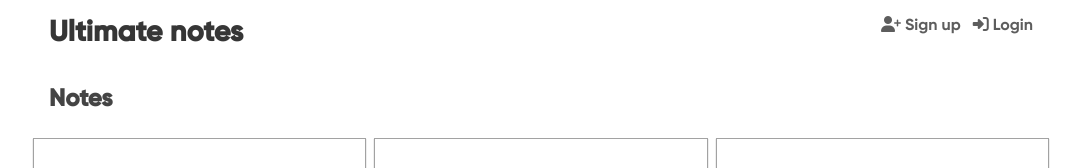
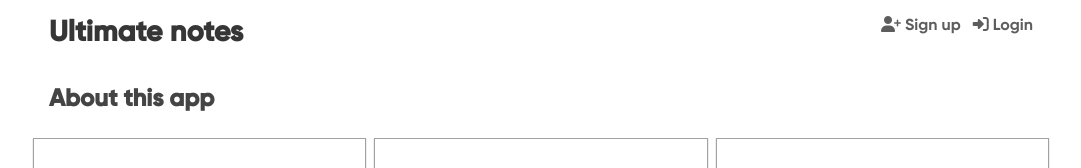
Before and after one commit to arvikonoha/todo-app-styling, a plain HTML site: page index.html in a window 1280 px wide. Shown: the top 168 px of the page, without its empty margins (95-1176 px from the left). Drawn offline with Linux system fonts and the light colour scheme.

Commit message:
initial commit

```diff
--- a/index.html
+++ b/index.html
@@ -27,7 +27,7 @@
       </nav>
     </header>
     <!-- <h2 class="container pd-1">No active notes :(</h2> -->
-    <h2 class="container pd-1 mb-1">Notes</h2>
+    <h2 class="container pd-1 mb-1">About this app</h2>
     <section class="container disp-flex fl-jc-sb">
       <article class="fl-basis-300 pd-2 card mr-1">
         <h2 class="mb-2 fs-2">
```
